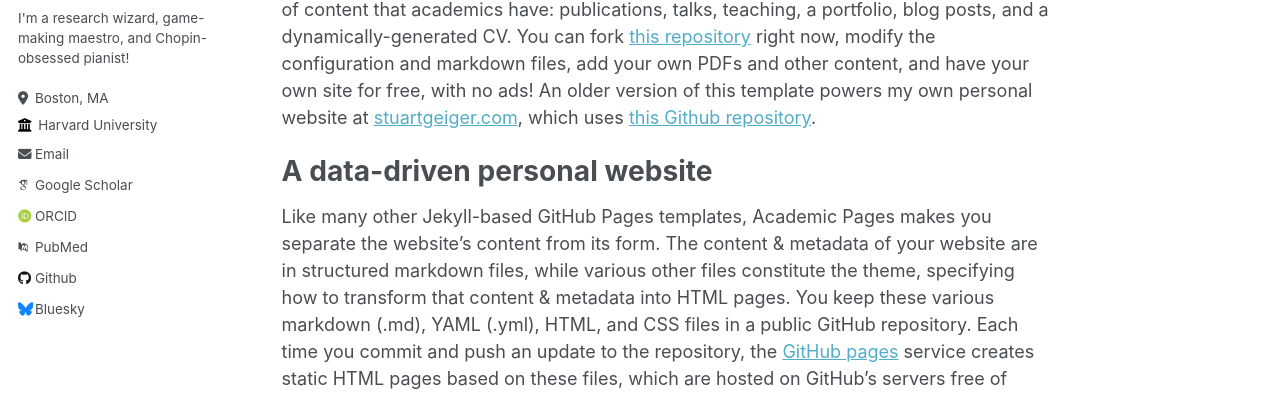
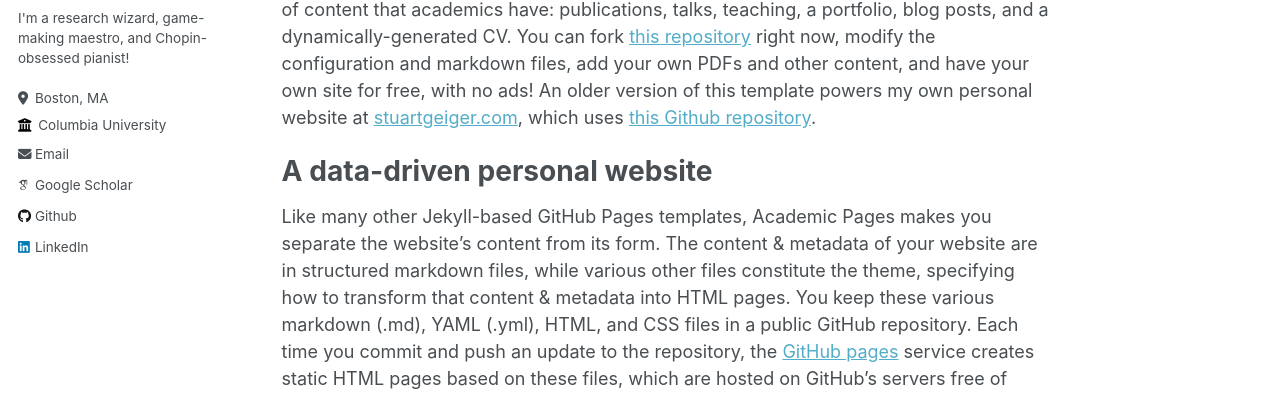
Before and after one commit to HaowenWeiJohn/haowenweijohn.github.io, a Jekyll site: the page built from _pages/about.md, in a window 1280 px wide. Shown: the part 315-711 px from the top of the page. Built offline with Jekyll 4.4.1, drawn with Linux system fonts in a browser that asks for light colours; some web fonts are replaced.

Commit message:
update school, Linkedin, Google Scholar

```diff
--- a/_config.yml
+++ b/_config.yml
@@ -26,17 +26,17 @@
   pronouns         : # example: "she/her"
   bio              : "I'm a research wizard, game-making maestro, and Chopin-obsessed pianist!"
   location         : "Boston, MA"
-  employer         : "Harvard University"
+  employer         : "Columbia University"
   uri              : # URL
   email            : "hw2892@columbia.edu"
 
   # Academic websites
   arxiv            : # URL - Update with the correct link to your profile
-  googlescholar    : "https://scholar.google.com/citations?user=PS_CX0AAAAAJ"
+  googlescholar    : "https://scholar.google.com/citations?user=phrai3MAAAAJ&hl=en"
   impactstory      : # URL
-  orcid            : "http://orcid.org/yourorcidurl"
+  orcid            : # "http://orcid.org/yourorcidurl"
   semantic         : # URL
-  pubmed           : "https://www.ncbi.nlm.nih.gov/pubmed/?term=john+snow"
+  pubmed           : # "https://www.ncbi.nlm.nih.gov/pubmed/?term=john+snow"
   researchgate     : # URL
 
   # Repositories and software development
@@ -48,7 +48,7 @@
   stackoverflow    : # User number or user number and name (i.e., use "1" or "1/jeff-atwood")
 
   # Social media
-  bluesky          : "bsky.app" # Replace this with you Bluesky username
+  bluesky          : # "bsky.app" # Replace this with you Bluesky username
   facebook         : # Username
   flickr           : # Username
   foursquare       : # Username
@@ -57,7 +57,7 @@
   keybase          : # Username
   instagram        : # Username
   lastfm           : # Username
-  linkedin         : # Username
+  linkedin         : "haowen-wei-7104bb1b1" # Username
   mastodon         : # URL
   medium           : # URL
   pinterest        : # Username
```
